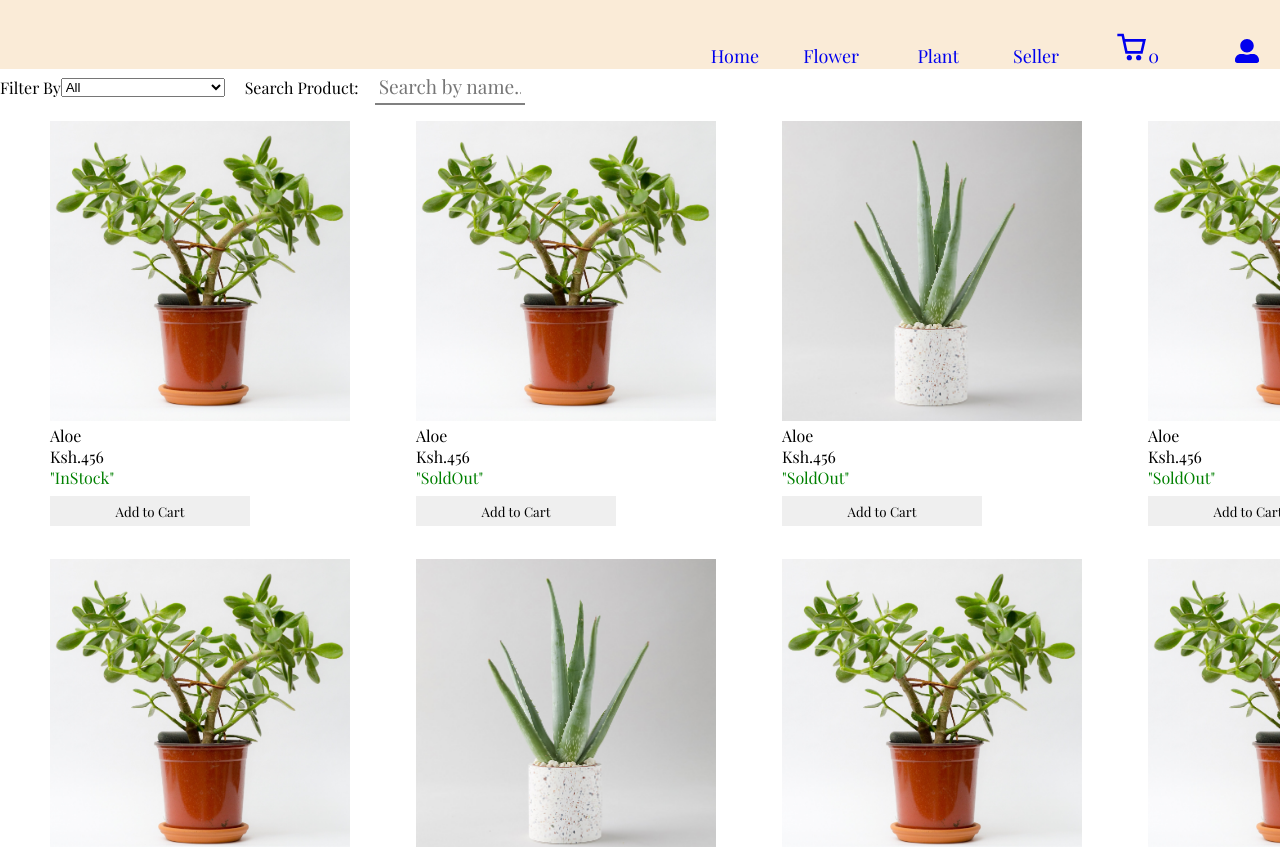
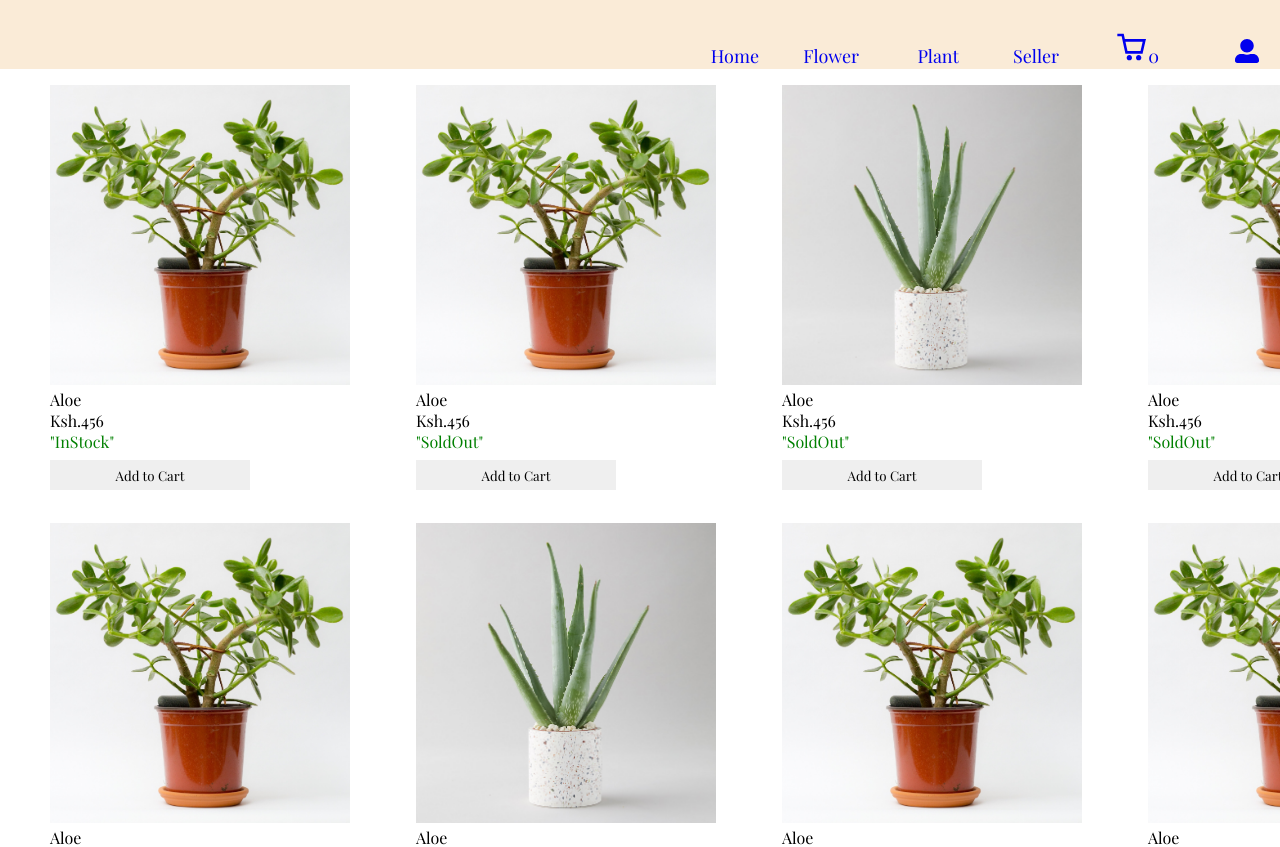
Before and after one commit to luyosamson/BlossomsStore, a React (Create React App) app: page /flower in a window 1280 px wide. Shown: the top 847 px of the page. Built offline with nearby package versions, Linux system fonts and the light colour scheme; data requests are answered from the project's data file.

Commit message:
Destruture and styled the flower file

```diff
--- a/src/components/flower/Flower.css
+++ b/src/components/flower/Flower.css
@@ -1,12 +1,4 @@
 .flowers{
     width: 100%;
-    height: 1000px;
+    height: 100%;
 }
-.flowers-headers {
-    display: flex;
-    align-items: center;
-}
-
-.flowers-headers label {
-    margin-right: 1rem;
-}
--- a/src/components/flower/Flower.js
+++ b/src/components/flower/Flower.js
@@ -1,33 +1,12 @@
 import React from 'react'
 import FlowerPage from '../flowerpage/FlowerPage'
-import Search from '../search/Search'
+// import Search from '../search/Search'
 import './Flower.css'
 
 function Flower({handleClick}) {
   return (
     <div className='flowers'>
-      <div className='flowers-headers'>
-      Filter By<select>
-        <option>All</option>
-        <optgroup label='By Occasion'>
-        <option>Romantic Flowers</option>
-         <option>Thank you flowers</option>
-          <option>Celebration flowers</option>
-           <option>Get well soon flowers</option>
-            <option>Sympathy flowers</option>
-            <option>I'm sorry flowers</option>
-            <option>New baby flowers</option>
-            </optgroup>
-            <optgroup label='By Type'>
-              <option>Flower Hampers</option>
-              <option>Flower bouquets</option>
-              <option>Flower boxes</option>
-              <option>Flower baskets</option>
 
-            </optgroup>
-      </select>
-       <Search/>
-       </div>
     <FlowerPage handleClick={handleClick}/>
     </div>
   )
```
